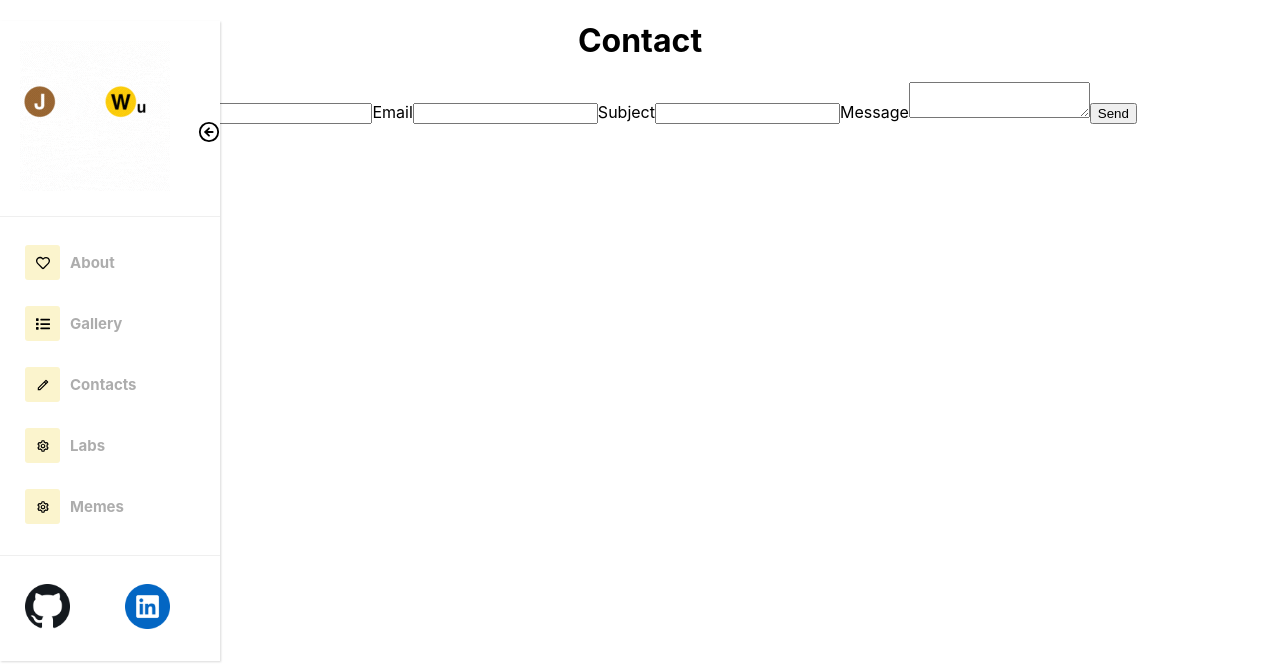
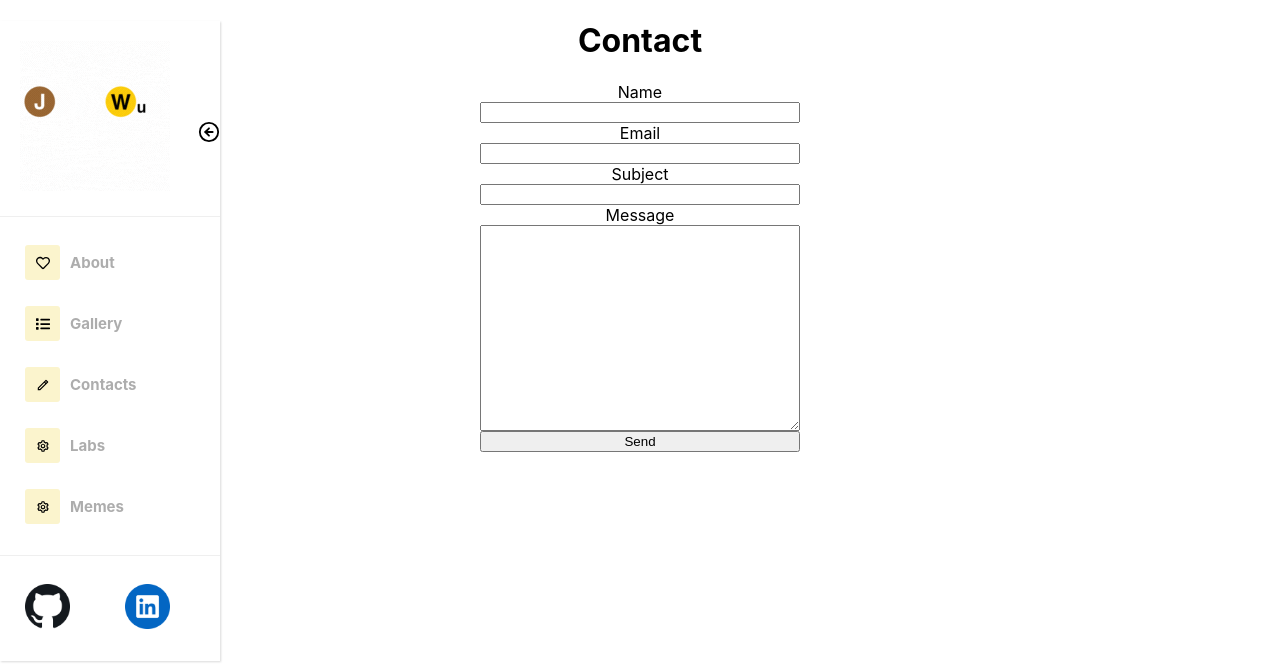
Before and after one commit to MemeEngineer/johnny-github.io, a React (Create React App) app: page /contact in a window 1280 px wide. Shown: the top 668 px of the page. Built offline with nearby package versions, Linux system fonts and the light colour scheme; no server answers.

Commit message:
placeholder contacts page styling

```diff
--- /dev/null
+++ b/src/pages/Contact.css
@@ -0,0 +1,19 @@
+.form-container{
+    display:flex;
+    align-items: center;
+    justify-content: center;
+}
+
+form{
+width:20em;
+display: flex;
+flex-direction: column;
+}
+
+textarea{
+    height:15em;
+}
+
+.renderAlert{
+    background-color: green;
+}
--- a/src/pages/Contact.js
+++ b/src/pages/Contact.js
@@ -1,6 +1,11 @@
 import { useState } from "react";
 import emailjs from "@emailjs/browser";
-
+import "./Contact.css"
+const renderAlert = () => (
+    <div className="renderAlert">
+        <p>Your Message has been submitted Successfully</p>
+    </div>
+)
 export default function Contact() {
   const email_apikey = process.env.REACT_APP_EMAILAPI_KEY;
   const [formData, setFormData] = useState({
@@ -9,7 +14,7 @@ export default function Contact() {
     subject: "",
     message: "",
   });
-
+  const [status, setStatus] = useState(false)
 
   const sendEmail = (e) => {
     e.preventDefault();
@@ -30,6 +35,7 @@ export default function Contact() {
             subject: "",
             message: "",
           })
+          setStatus(true)
         },
         (error) => {
           console.log(error.text);
@@ -45,8 +51,11 @@ export default function Contact() {
   };
   return (
     <div>
-      <h1>Contact</h1>
+        <h1>Contact</h1>
+    <div className="form-container">
+
       <form onSubmit={sendEmail}>
+      { status && renderAlert()}
         <label>Name</label>
         <input type="text" name="name" value={formData.name}onChange={handleForm} />
         <label>Email</label>
@@ -58,5 +67,6 @@ export default function Contact() {
         <input type="submit" value="Send" />
       </form>
     </div>
+    </div>
   );
 }
```
